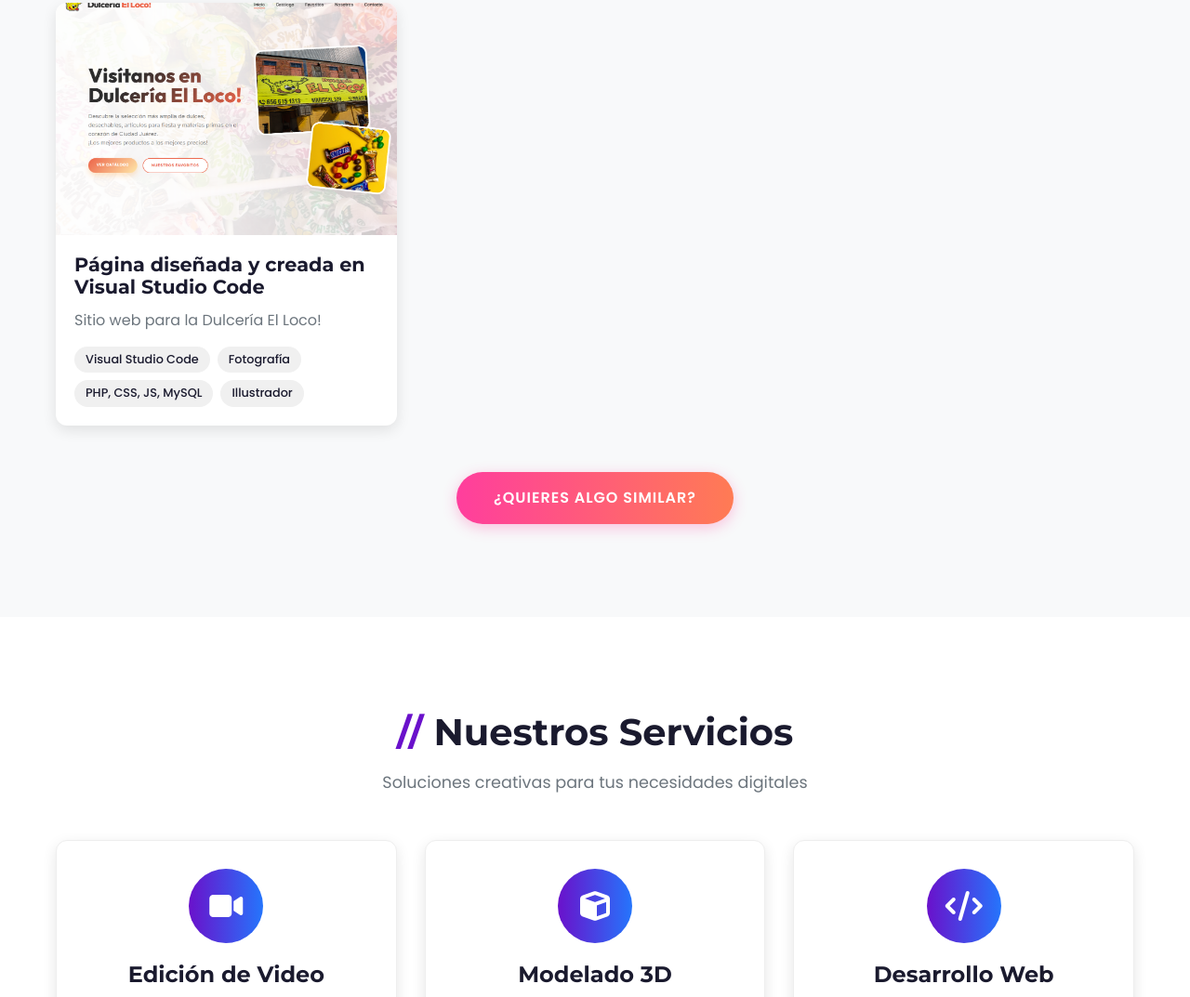
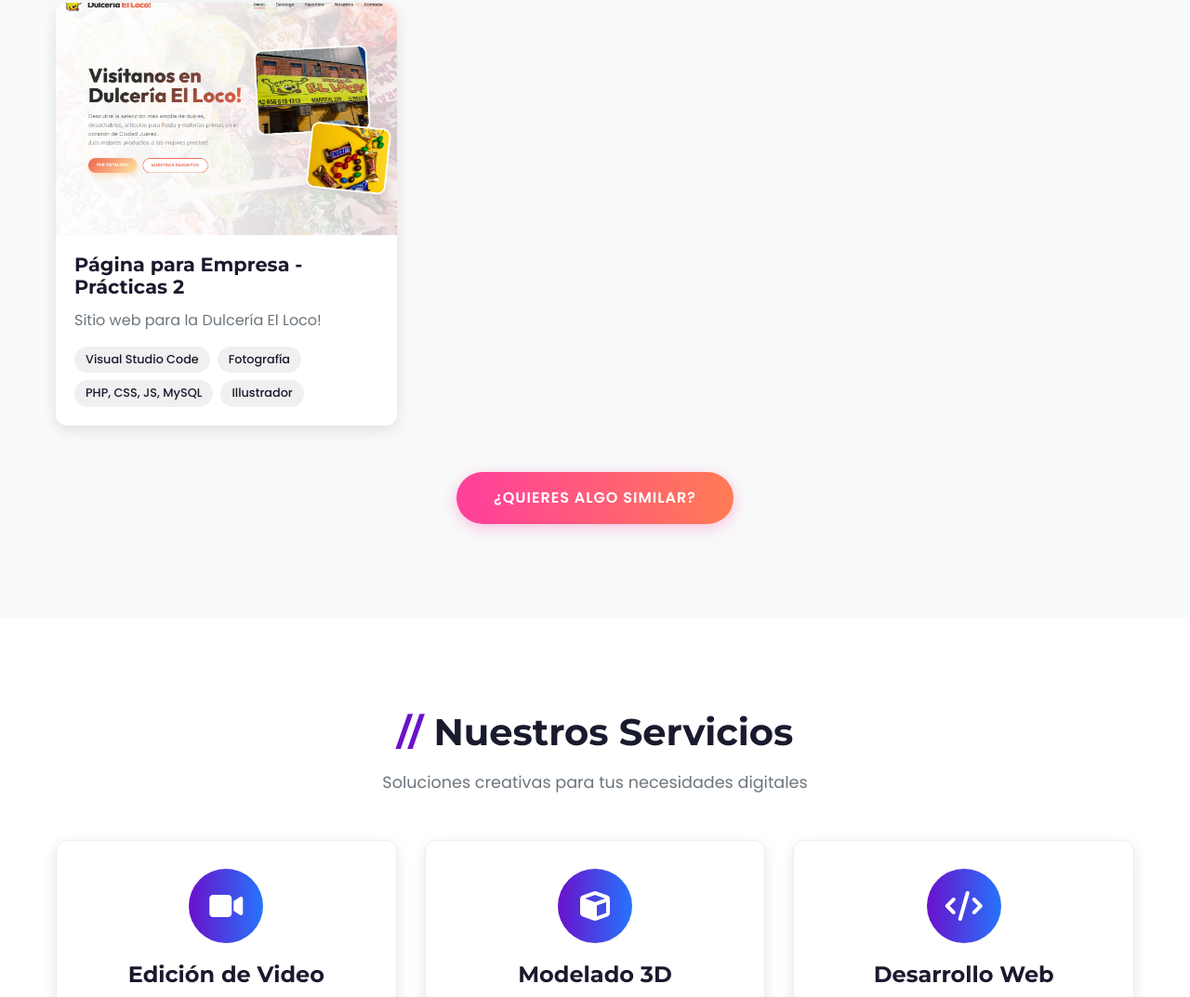
Before and after one commit to DanielHolguinMora/Portafolio2, a plain HTML site: page index.html in a window 1280 px wide. Shown: the part 3284-4357 px from the top of the page at 93% size. Drawn offline with Linux system fonts and the light colour scheme; a script that the page names is missing.

Commit message:
Update index.html

```diff
--- a/index.html
+++ b/index.html
@@ -316,7 +316,7 @@
             </div>
           </div>
           <div class="portfolio-info">
-            <h3>Página diseñada y creada en Visual Studio Code</h3>
+            <h3>Página para Empresa - Prácticas 2</h3>
             <p>Sitio web para la Dulcería El Loco!</p>
             <div class="portfolio-tags">
               <span>Visual Studio Code</span>
```
